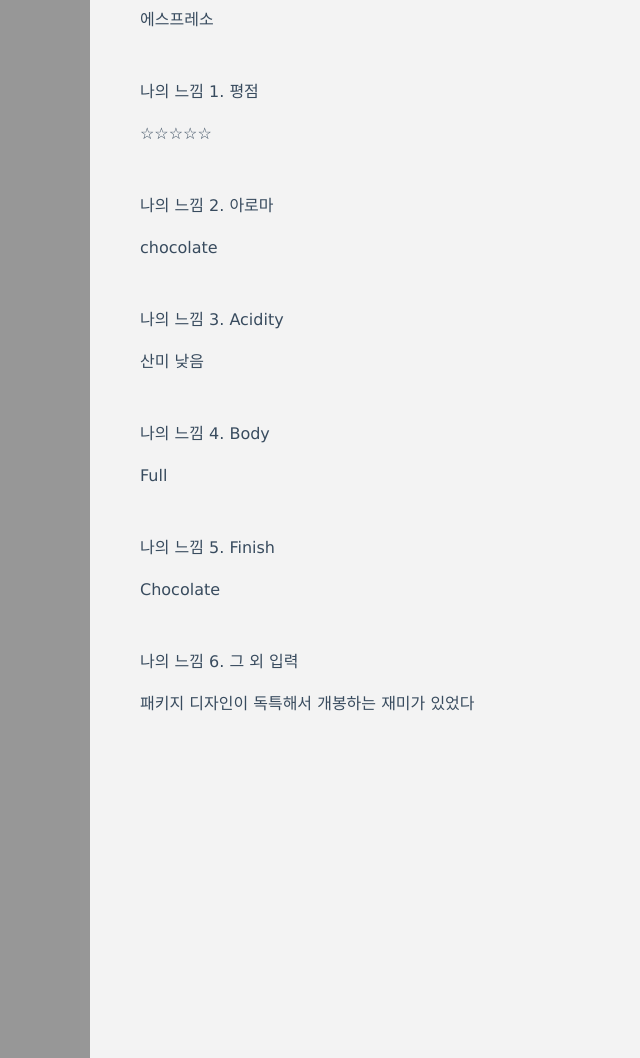
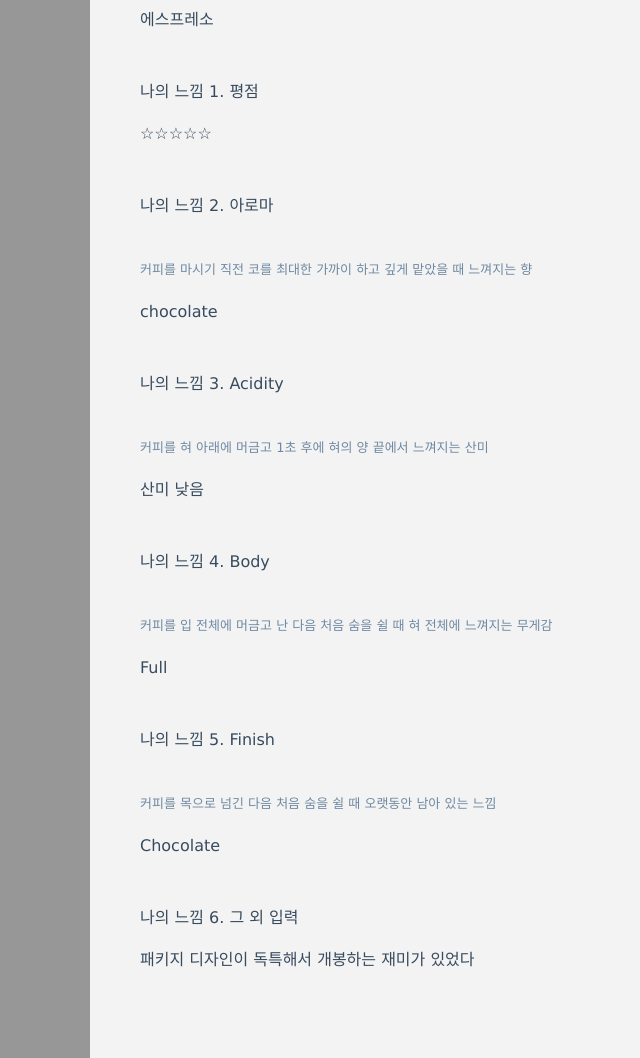
Before and after one commit to whitegyuri/coffeenote, a Django app: page /COFFEE-NOTE-DETAIL-2/ in a window 1280 px wide. Shown: the part 1489-2547 px from the top of the page, without its empty margins (190-830 px from the left). Run offline with Django 3.2, Linux system fonts and the light colour scheme; some libraries are stand-ins or nearby versions.

Commit message:
정말 찐마지막

```diff
--- a/main/templates/coffeenote_detail2.html
+++ b/main/templates/coffeenote_detail2.html
@@ -113,6 +113,7 @@
             <p class="section-desc">
                 나의 느낌 2. 아로마
             </p>
+            <p class="section-desc2">커피를 마시기 직전 코를 최대한 가까이 하고 깊게 맡았을 때 느껴지는 향</p>
 
             <p class="datail-desc">
                 chocolate
@@ -122,6 +123,7 @@
             <p class="section-desc">
                 나의 느낌 3. Acidity
             </p>
+            <p class="section-desc2">커피를 혀 아래에 머금고 1초 후에 혀의 양 끝에서 느껴지는 산미</p>
 
             <p class="datail-desc">
                 산미 낮음
@@ -130,6 +132,7 @@
             <p class="section-desc">
                 나의 느낌 4. Body
             </p>
+            <p class="section-desc2">커피를 입 전체에 머금고 난 다음 처음 숨을 쉴 때 혀 전체에 느껴지는 무게감</p>
 
             <p class="datail-desc">
                 Full
@@ -139,6 +142,7 @@
             <p class="section-desc">
                 나의 느낌 5. Finish
             </p>
+            <p class="section-desc2">커피를 목으로 넘긴 다음 처음 숨을 쉴 때 오랫동안 남아 있는 느낌</p>
 
             <p class="datail-desc">
                 Chocolate
--- a/main/templates/coffeenote_detail3.html
+++ b/main/templates/coffeenote_detail3.html
@@ -115,6 +115,8 @@
             <p class="section-desc">
                 나의 느낌 2. 아로마
             </p>
+            <p class="section-desc2">커피를 마시기 직전 코를 최대한 가까이 하고 깊게 맡았을 때 느껴지는 향</p>
+
 
             <p class="datail-desc">
                 Nut
@@ -124,6 +126,7 @@
             <p class="section-desc">
                 나의 느낌 3. Acidity
             </p>
+            <p class="section-desc2">커피를 혀 아래에 머금고 1초 후에 혀의 양 끝에서 느껴지는 산미</p>
 
             <p class="datail-desc">
                 산미 낮음
@@ -132,6 +135,7 @@
             <p class="section-desc">
                 나의 느낌 4. Body
             </p>
+            <p class="section-desc2">커피를 입 전체에 머금고 난 다음 처음 숨을 쉴 때 혀 전체에 느껴지는 무게감</p>
 
             <p class="datail-desc">
                 Full
@@ -141,6 +145,7 @@
             <p class="section-desc">
                 나의 느낌 5. Finish
             </p>
+            <p class="section-desc2">커피를 목으로 넘긴 다음 처음 숨을 쉴 때 오랫동안 남아 있는 느낌</p>
 
             <p class="datail-desc">
                 Nut
```
Also changed, not shown: db.sqlite3.
